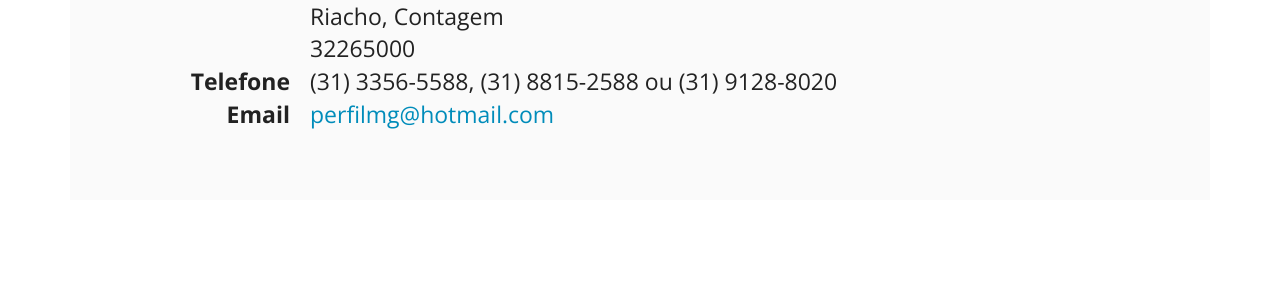
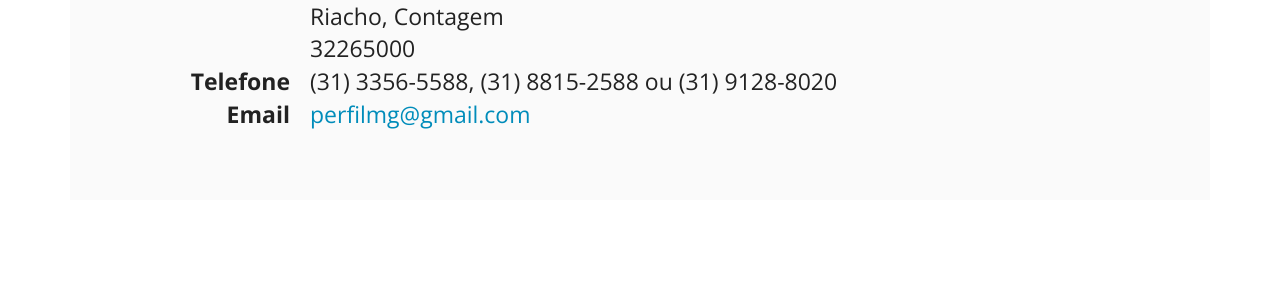
Before and after one commit to thiagokimo/fmtm, a Jekyll site: the page built from contato.html, in a window 1280 px wide. Shown: the part 334-629 px from the top of the page. Built offline with Jekyll 4.4.1, drawn with Linux system fonts in a browser that asks for light colours; Markdown is read by kramdown in place of the engine named in the settings.

Commit message:
Changing email in contato page

```diff
--- a/contato.html
+++ b/contato.html
@@ -18,6 +18,6 @@ title: Contato
     <dd> (31) 3356-5588, (31) 8815-2588 ou (31) 9128-8020 </dd>
 
     <dt>Email</dt>
-    <dd><a href="mailo:perfilmg@hotmail.com">perfilmg@hotmail.com</a></dd>
+    <dd><a href="mailo:perfilmg@gmail.com">perfilmg@gmail.com</a></dd>
     </dl>
 </div>
```
